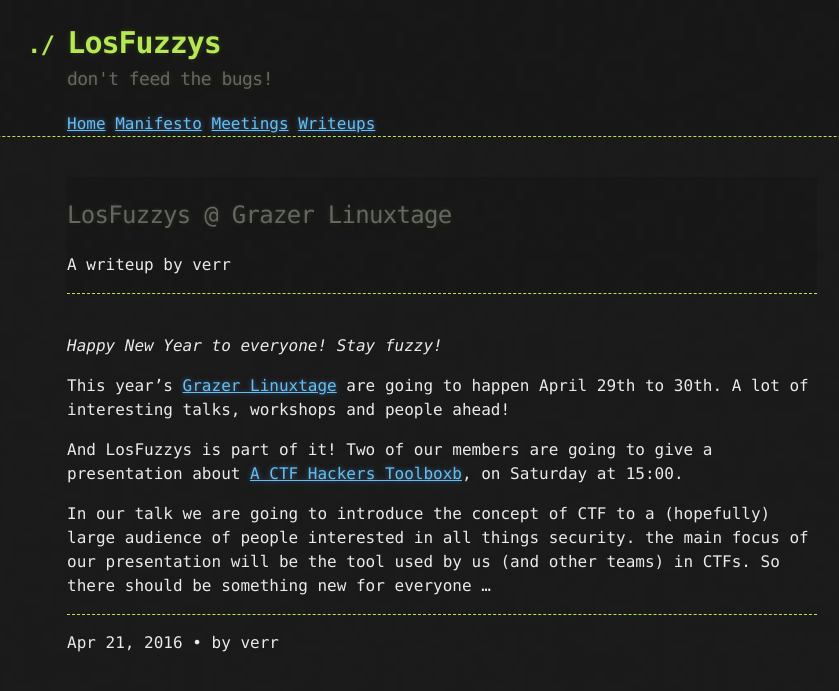
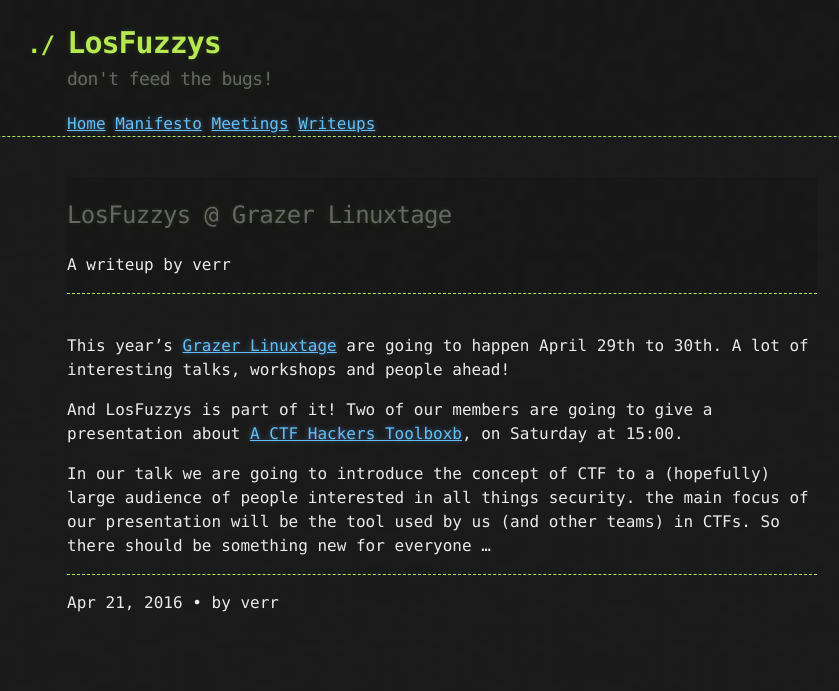
Before and after one commit to mtps3/Mtps3.github.io, a Jekyll site: the page built from _posts/2016-04-21-linuxtage.md, in a window 1280 px wide. Shown: the top 691 px of the page, without its empty margins (198-1037 px from the left). Built offline with Jekyll 4.4.1, drawn with Linux system fonts in a browser that asks for light colours.

Commit message:
Fixed Linuxtage announcement

```diff
--- a/_posts/2016-04-21-linuxtage.md
+++ b/_posts/2016-04-21-linuxtage.md
@@ -6,8 +6,6 @@
 categories: meeting
 ---
 
-*Happy New Year to everyone! Stay fuzzy!*
-
 This year's [Grazer Linuxtage](https://linuxtage.at/) are going to happen April 29th to 30th. A lot of interesting talks, workshops and people ahead!
 
 And LosFuzzys is part of it! Two of our members are going to give a presentation about [A CTF Hackers Toolboxb](https://glt16-programm.linuxtage.at/events/129.html), on Saturday at 15:00.
```
